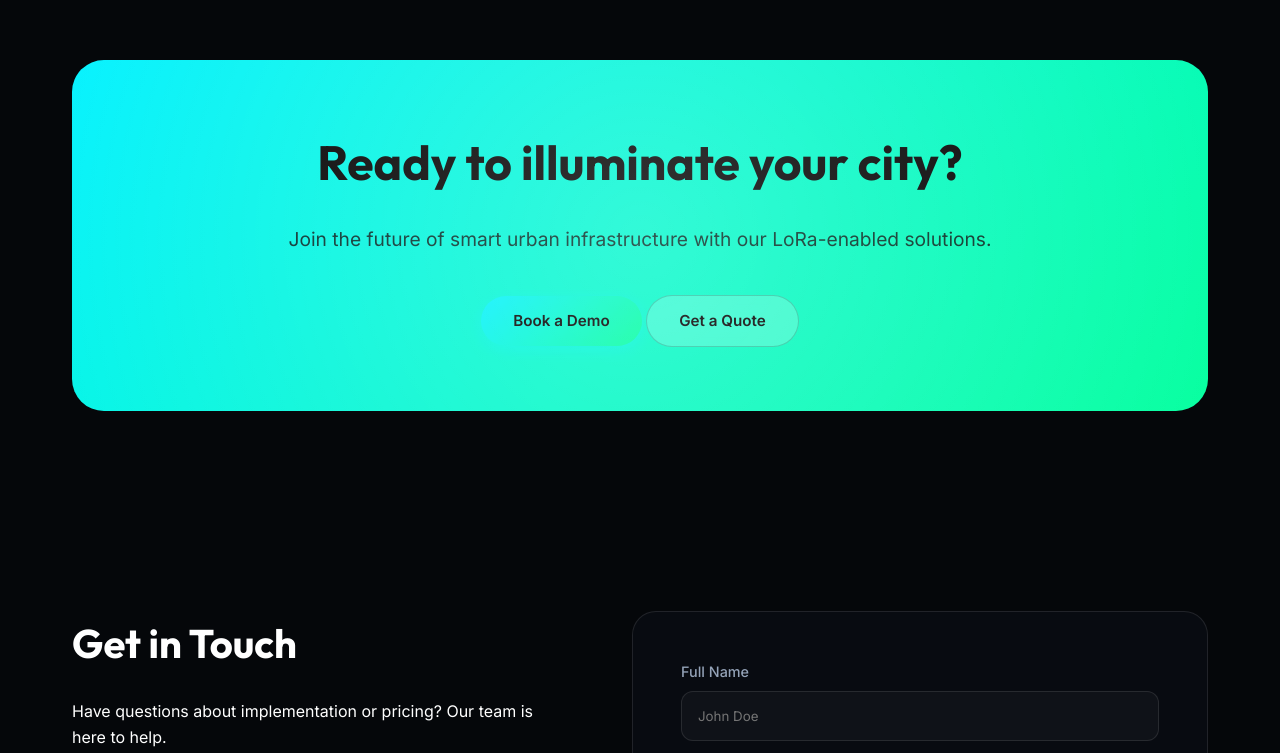
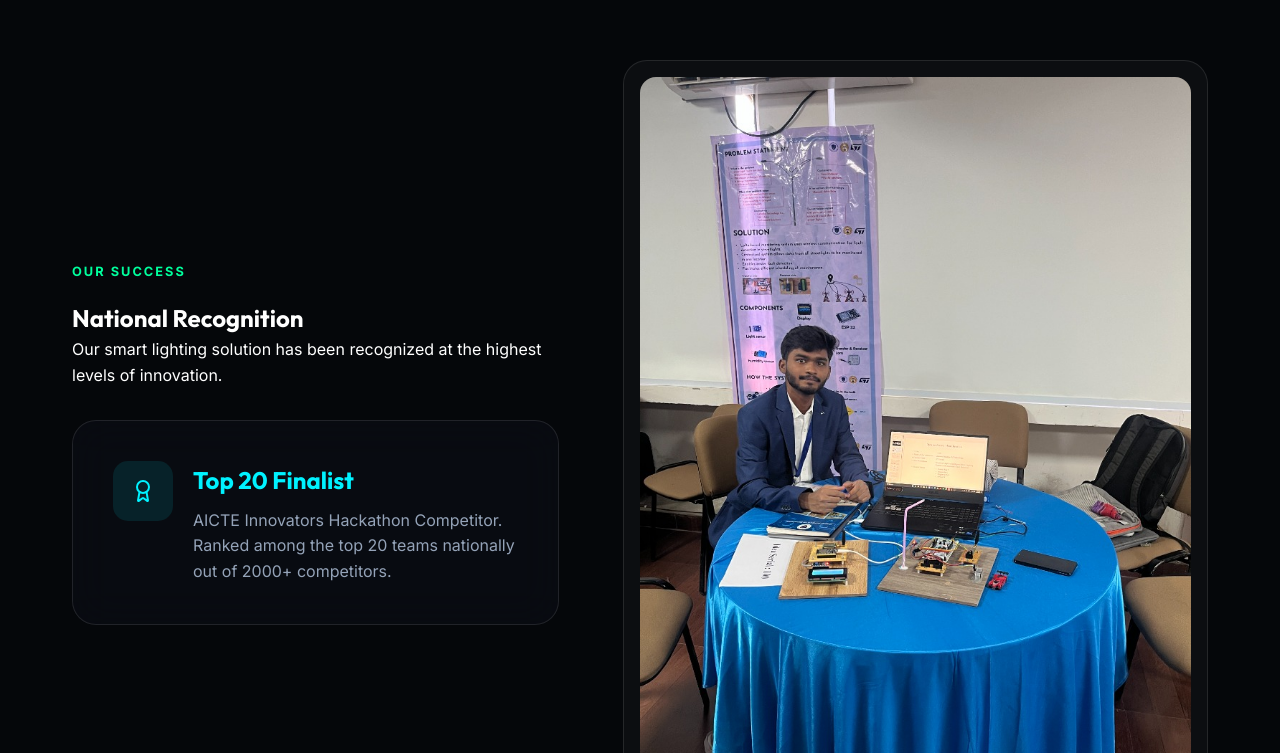
Before and after one commit to barathraj130/Street_light, a website: page index.html in a window 1280 px wide. Shown: the part 4754-5507 px from the top of the page. Drawn offline with nearby package versions, Linux system fonts and the light colour scheme.

Commit message:
Add achievements section and update images

```diff
--- a/index.html
+++ b/index.html
@@ -279,7 +279,30 @@
             </div>
         </div>
     </section>
-
+    <!-- Achievements/Milestones -->
+    <section class="achievements section-padding" id="success">
+        <div class="container">
+            <div class="achievements-wrapper">
+                <div class="achievement-content reveal">
+                    <span class="subtitle">Our Success</span>
+                    <h2>National Recognition</h2>
+                    <p>Our smart lighting solution has been recognized at the highest levels of innovation.</p>
+                    <div class="milestone-card">
+                        <div class="milestone-icon"><i data-lucide="award"></i></div>
+                        <div class="milestone-text">
+                            <h3>Top 20 Finalist</h3>
+                            <p>AICTE Innovators Hackathon Competitor. Ranked among the top 20 teams nationally out of 2000+ competitors.</p>
+                        </div>
+                    </div>
+                </div>
+                <div class="achievement-visual reveal delay-1">
+                    <div class="visual-frame">
+                        <img src="assets/hackathon.jpg" alt="AICTE Hackathon Prototype Display">
+                    </div>
+                </div>
+            </div>
+        </div>
+    </section>
 
 
     <!-- CTA Section -->
--- a/style.css
+++ b/style.css
@@ -921,6 +921,67 @@ h1, h2, h3, .logo-text {
     line-height: 1.4;
 }
 
+/* Achievements */
+.achievements-wrapper {
+    display: grid;
+    grid-template-columns: 1fr 1.2fr;
+    gap: 4rem;
+    align-items: center;
+}
+
+.milestone-card {
+    display: flex;
+    gap: 20px;
+    background: var(--bg-card);
+    border: 1px solid var(--glass-border);
+    padding: 2.5rem;
+    border-radius: 24px;
+    margin-top: 2rem;
+    backdrop-filter: blur(20px);
+}
+
+.milestone-icon {
+    width: 60px;
+    height: 60px;
+    background: rgba(0, 242, 255, 0.1);
+    color: var(--primary);
+    border-radius: 15px;
+    display: flex;
+    align-items: center;
+    justify-content: center;
+    flex-shrink: 0;
+}
+
+.milestone-text h3 {
+    font-size: 1.5rem;
+    color: var(--primary);
+    margin-bottom: 0.5rem;
+}
+
+.milestone-text p {
+    color: var(--text-muted);
+    font-size: 1rem;
+}
+
+.visual-frame {
+    border: 1px solid var(--glass-border);
+    padding: 1rem;
+    border-radius: 24px;
+    background: var(--glass);
+    overflow: hidden;
+}
+
+.visual-frame img {
+    width: 100%;
+    border-radius: 16px;
+    display: block;
+    transition: var(--transition);
+}
+
+.visual-frame:hover img {
+    transform: scale(1.02);
+}
+
 /* Animations */
 @keyframes pulse-glow {
     from { opacity: 0.3; transform: scale(1); }
```
Also changed, not shown: assets/hackathon.jpg (added).
